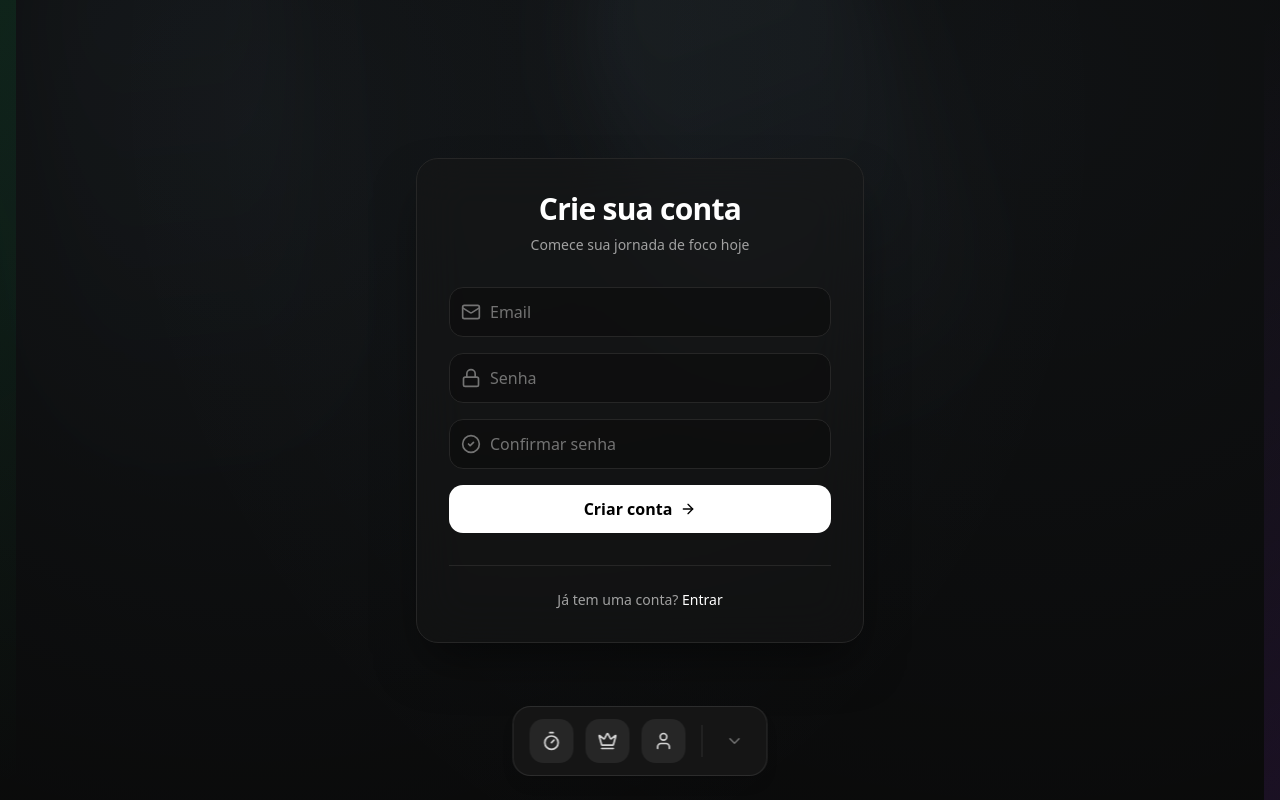
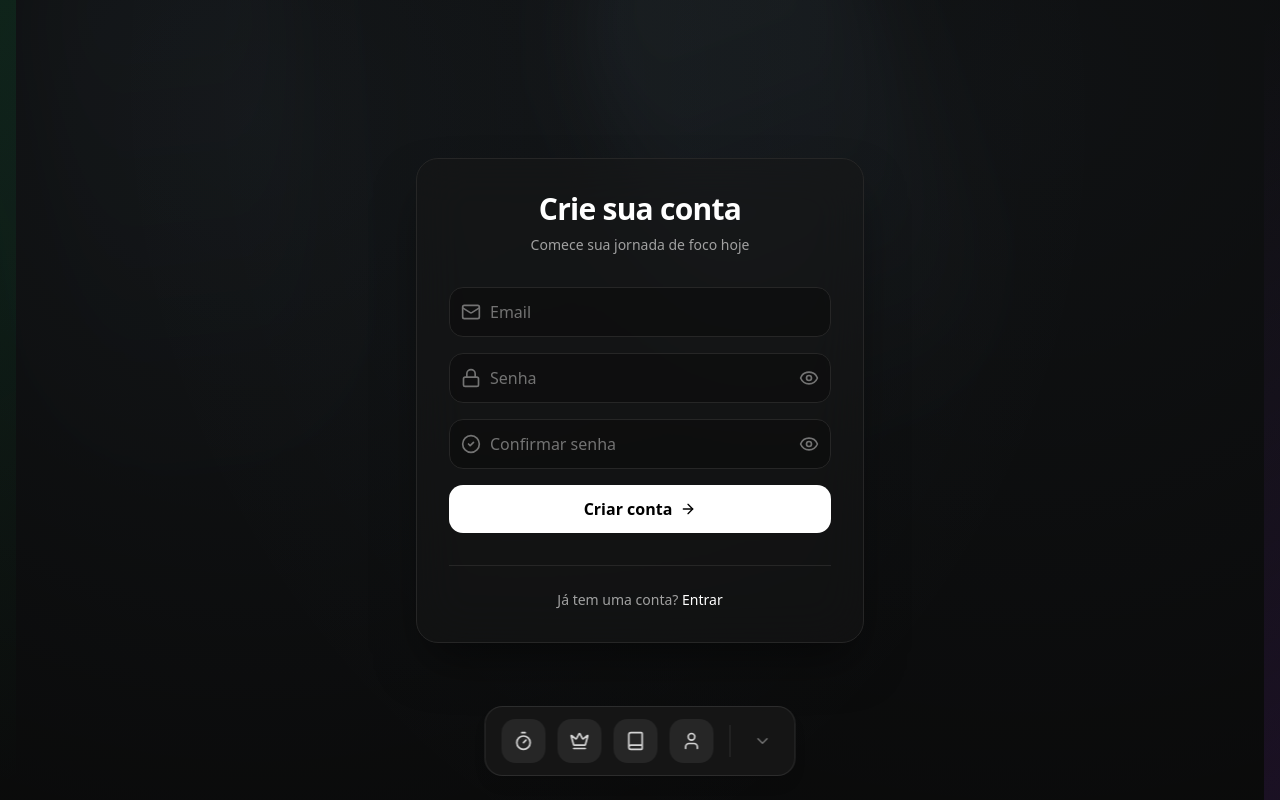
Before and after one commit to thonyydev/Focux, a Next.js app: page /auth/register in a window 1280 px wide. Built offline with nearby package versions, Linux system fonts and the light colour scheme; no server answers.

Commit message:
feat: Add new blog, new function to hidden the dock and new button to show the password

```diff
--- a/app/auth/login/page.tsx
+++ b/app/auth/login/page.tsx
@@ -6,7 +6,7 @@ import { useRouter } from "next/navigation";
 import Link from "next/link";
 import { useAuth } from "@/contexts/AuthContext";
 import { motion } from "motion/react"; // Using motion/react as I saw in AppDock
-import { Mail, Lock, Loader2, ArrowRight } from "lucide-react";
+import { Mail, Lock, Loader2, ArrowRight, Eye, EyeOff } from "lucide-react";
 import { LightRays } from "@/components/ui/light-rays";
 
 export default function LoginPage() {
@@ -15,6 +15,8 @@ export default function LoginPage() {
   const [error, setError] = useState("");
   const [isLoading, setIsLoading] = useState(false);
   const router = useRouter();
+
+  const [showPassword, setShowPassword] = useState(false);
 
   const { user, loading } = useAuth();
 
@@ -82,13 +84,24 @@ export default function LoginPage() {
               <div className="relative group">
                 <Lock className="absolute left-3 top-1/2 -translate-y-1/2 w-5 h-5 text-neutral-500 group-focus-within:text-white transition-colors" />
                 <input
-                  type="password"
+                  type={showPassword ? "text" : "password"}
                   placeholder="Senha"
                   value={password}
                   onChange={(e) => setPassword(e.target.value)}
                   className="w-full bg-neutral-950/50 border border-neutral-800 rounded-xl py-3 pl-10 pr-4 text-white placeholder:text-neutral-500 outline-none focus:border-neutral-600 focus:bg-neutral-900 transition-all font-medium"
                   required
                 />
+                <button
+                  type="button"
+                  onClick={() => setShowPassword(!showPassword)}
+                  className="absolute right-3 top-1/2 -translate-y-1/2 text-neutral-500 hover:text-white transition-colors"
+                >
+                  {showPassword ? (
+                    <EyeOff className="w-5 h-5" />
+                  ) : (
+                    <Eye className="w-5 h-5" />
+                  )}
+                </button>
               </div>
             </div>
 
--- a/app/auth/register/page.tsx
+++ b/app/auth/register/page.tsx
@@ -6,7 +6,15 @@ import { useRouter } from "next/navigation";
 import Link from "next/link";
 import { useAuth } from "@/contexts/AuthContext";
 import { motion } from "motion/react";
-import { Mail, Lock, Loader2, ArrowRight, CheckCircle2 } from "lucide-react";
+import {
+  Mail,
+  Lock,
+  Loader2,
+  ArrowRight,
+  CheckCircle2,
+  EyeOff,
+  Eye,
+} from "lucide-react";
 import { LightRays } from "@/components/ui/light-rays";
 
 export default function RegisterPage() {
@@ -16,6 +24,8 @@ export default function RegisterPage() {
   const [error, setError] = useState("");
   const [loading, setLoading] = useState(false);
   const router = useRouter();
+
+  const [showPassword, setShowPassword] = useState(false);
 
   const { user } = useAuth();
 
@@ -95,13 +105,24 @@ export default function RegisterPage() {
               <div className="relative group">
                 <Lock className="absolute left-3 top-1/2 -translate-y-1/2 w-5 h-5 text-neutral-500 group-focus-within:text-white transition-colors" />
                 <input
-                  type="password"
+                  type={showPassword ? "text" : "password"}
                   placeholder="Senha"
                   value={password}
                   onChange={(e) => setPassword(e.target.value)}
                   className="w-full bg-neutral-950/50 border border-neutral-800 rounded-xl py-3 pl-10 pr-4 text-white placeholder:text-neutral-500 outline-none focus:border-neutral-600 focus:bg-neutral-900 transition-all font-medium"
                   required
                 />
+                <button
+                  type="button"
+                  onClick={() => setShowPassword(!showPassword)}
+                  className="absolute right-3 top-1/2 -translate-y-1/2 text-neutral-500 hover:text-white transition-colors"
+                >
+                  {showPassword ? (
+                    <EyeOff className="w-5 h-5" />
+                  ) : (
+                    <Eye className="w-5 h-5" />
+                  )}
+                </button>
               </div>
             </div>
 
@@ -109,13 +130,24 @@ export default function RegisterPage() {
               <div className="relative group">
                 <CheckCircle2 className="absolute left-3 top-1/2 -translate-y-1/2 w-5 h-5 text-neutral-500 group-focus-within:text-white transition-colors" />
                 <input
-                  type="password"
+                  type={showPassword ? "text" : "password"}
                   placeholder="Confirmar senha"
                   value={confirmPassword}
                   onChange={(e) => setConfirmPassword(e.target.value)}
                   className="w-full bg-neutral-950/50 border border-neutral-800 rounded-xl py-3 pl-10 pr-4 text-white placeholder:text-neutral-500 outline-none focus:border-neutral-600 focus:bg-neutral-900 transition-all font-medium"
                   required
                 />
+                <button
+                  type="button"
+                  onClick={() => setShowPassword(!showPassword)}
+                  className="absolute right-3 top-1/2 -translate-y-1/2 text-neutral-500 hover:text-white transition-colors"
+                >
+                  {showPassword ? (
+                    <EyeOff className="w-5 h-5" />
+                  ) : (
+                    <Eye className="w-5 h-5" />
+                  )}
+                </button>
               </div>
             </div>
 
--- a/components/AppDock.tsx
+++ b/components/AppDock.tsx
@@ -1,6 +1,6 @@
 "use client";
 
-import { Timer, Crown, User, ChevronDown, ChevronUp } from "lucide-react";
+import { Timer, Crown, User, Book, ChevronDown, ChevronUp } from "lucide-react";
 import { useRouter } from "next/navigation";
 import React, { useState } from "react";
 import { motion, AnimatePresence } from "motion/react";
@@ -25,6 +25,11 @@ export default function AppDock() {
       icon: <Crown size={20} />,
       label: "Premium",
       onClick: () => router.push("/upgrade"),
+    },
+    {
+      icon: <Book size={20} />,
+      label: "Blog",
+      onClick: () => router.push("/blog"),
     },
     {
       icon: <User size={20} />,
--- a/components/Timer.tsx
+++ b/components/Timer.tsx
@@ -348,12 +348,6 @@ export default function Timer() {
   const resetAll = () => {
     if (typeof window === "undefined") return;
     localStorage.removeItem(STORAGE_KEY);
-    setMode("focus");
-    setSeconds(timerSettings.focus);
-    setRunning(false);
-    setSessionsCompleted(0);
-    setFocusCount(0);
-    hasTriggeredRef.current = false;
   };
 
   const handleModeChange = (newMode: Mode) => {
```
